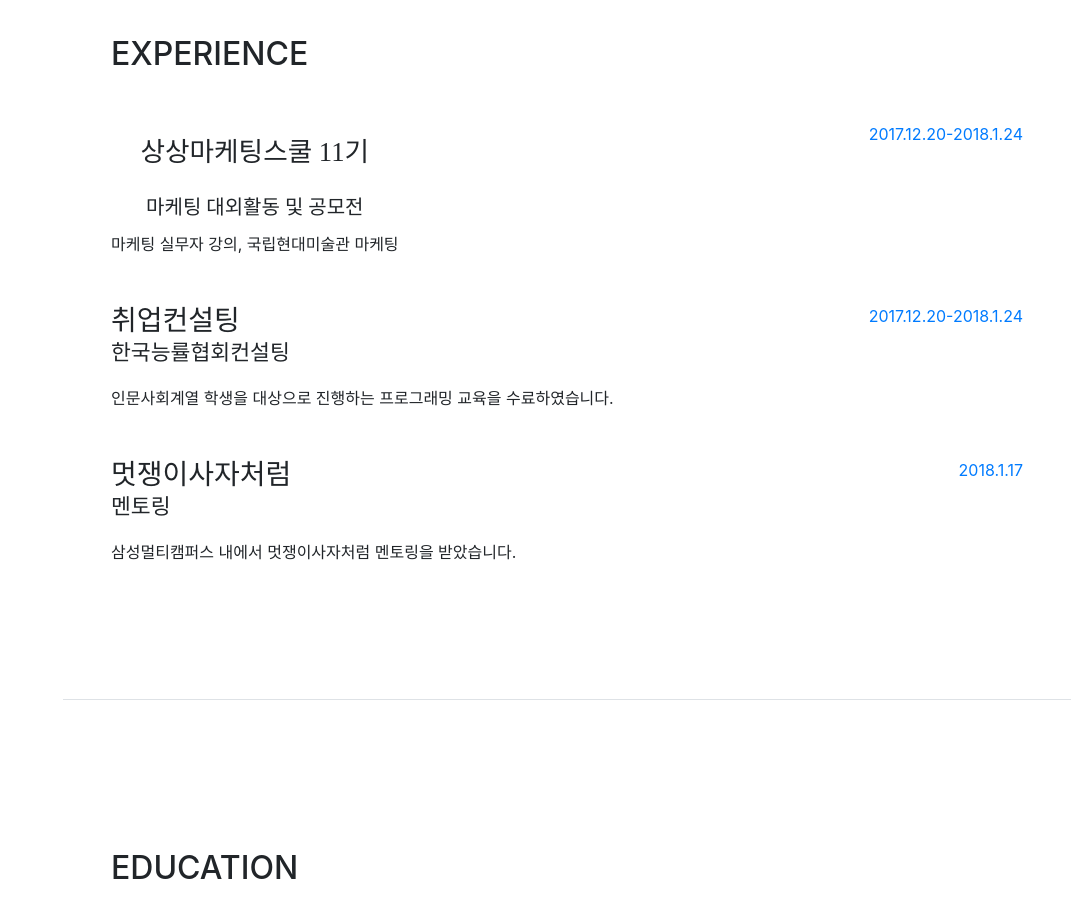
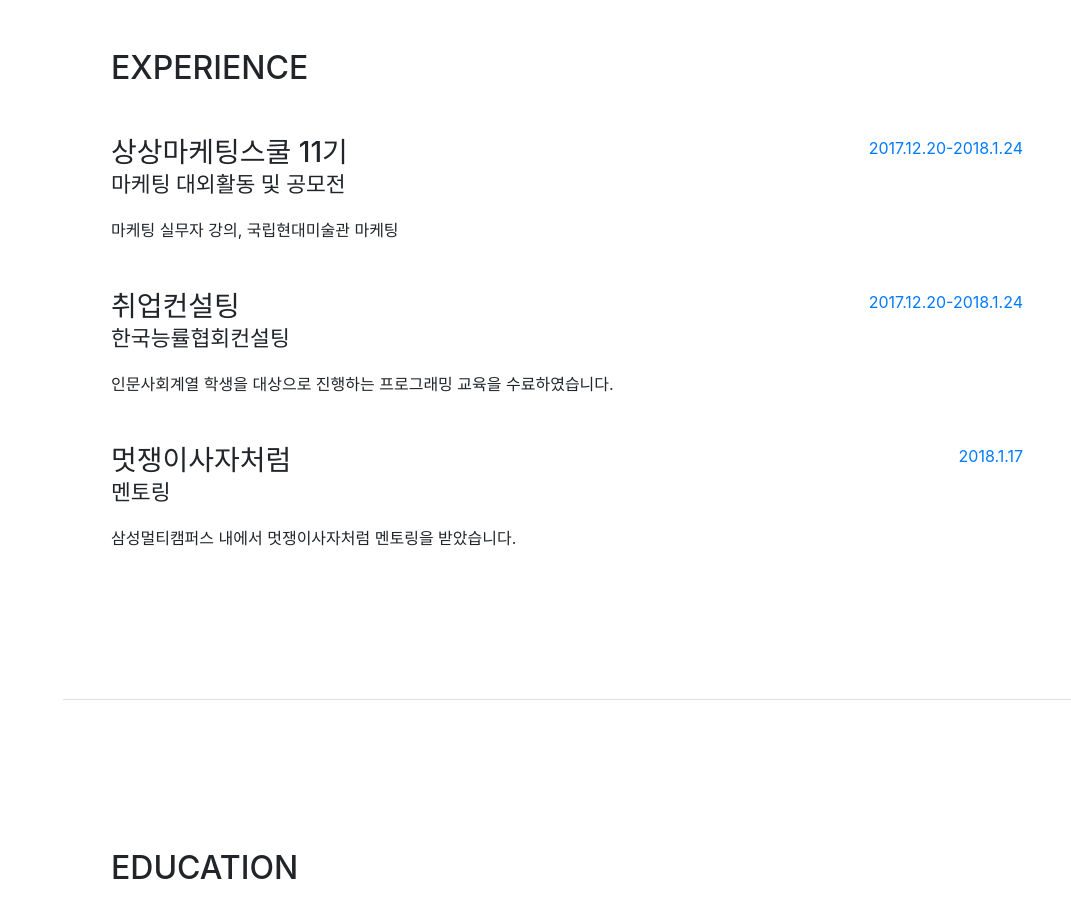
Before and after one commit to lamestory/lamestory.github.io, a website with bundled scripts: page index.html in a window 1280 px wide. Shown: the part 900-1818 px from the top of the page, without its empty margins (209-1280 px from the left). Built offline with nearby package versions, Linux system fonts and the light colour scheme; a web font is replaced by a local one.

Commit message:
Update index.html

```diff
--- a/index.html
+++ b/index.html
@@ -117,8 +117,8 @@
 
            <div class="resume-item d-flex flex-column flex-md-row mb-5">
             <div class="resume-content mr-auto">
-              <div class="text_box" style="font-size:20pt;">상상마케팅스쿨 11기</div>
-              <div class="text_box" style="font-size:15pt;">마케팅 대외활동 및 공모전</div>
+              <h3 class="mb-0">상상마케팅스쿨 11기</h3>
+              <div class="subheading mb-3">마케팅 대외활동 및 공모전</div>
               <div>마케팅 실무자 강의, 국립현대미술관 마케팅</div>
             </div>
             <div class="resume-date text-md-right">
```
